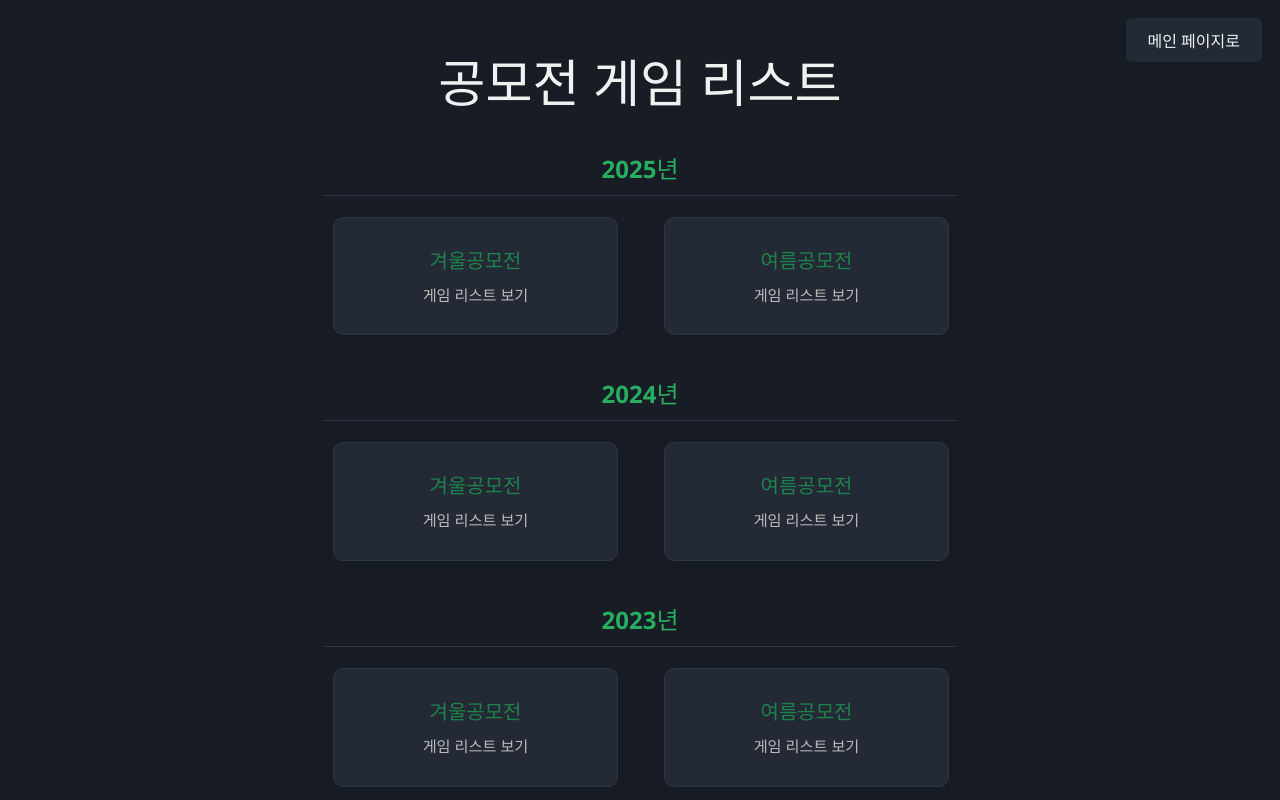
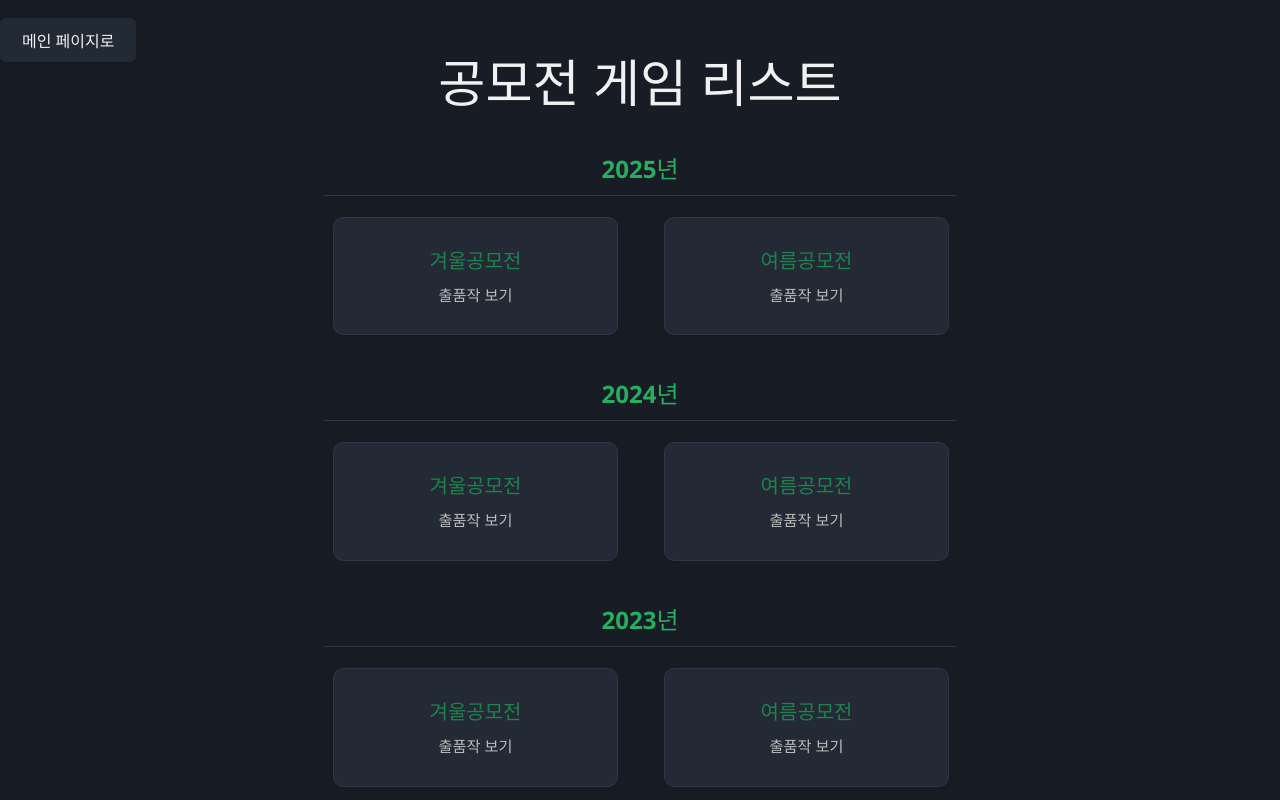
Before and after one commit to gammaruforever/gammaruforever.github.io, a React (Vite) app: page /games in a window 1280 px wide. Shown: the top 800 px of the page. Built offline with nearby package versions, Linux system fonts and the light colour scheme.

Commit message:
change button left top

```diff
--- a/src/App.css
+++ b/src/App.css
@@ -62,7 +62,7 @@ button:hover {
 .mainpage-top-btn {
   position: fixed;
   top: 0;
-  right: 0;
+  left: 0;
   margin: 18px 18px 0 0;
   background: #222a36;
   color: #f1f1f1;
--- a/src/pages/GameListPage.jsx
+++ b/src/pages/GameListPage.jsx
@@ -27,7 +27,7 @@ function GameListPage() {
               >
                 <div className="game-list-contest-btn">
                   <h3>{season.label}</h3>
-                  <div style={{color: '#bbb', textAlign: 'center', fontSize: '0.95rem'}}>게임 리스트 보기</div>
+                  <div style={{color: '#bbb', textAlign: 'center', fontSize: '0.95rem'}}>출품작 보기</div>
                 </div>
               </Link>
             ))}
```
Also changed, not shown: 1 other file (tests, documents, lock files or other folders).
